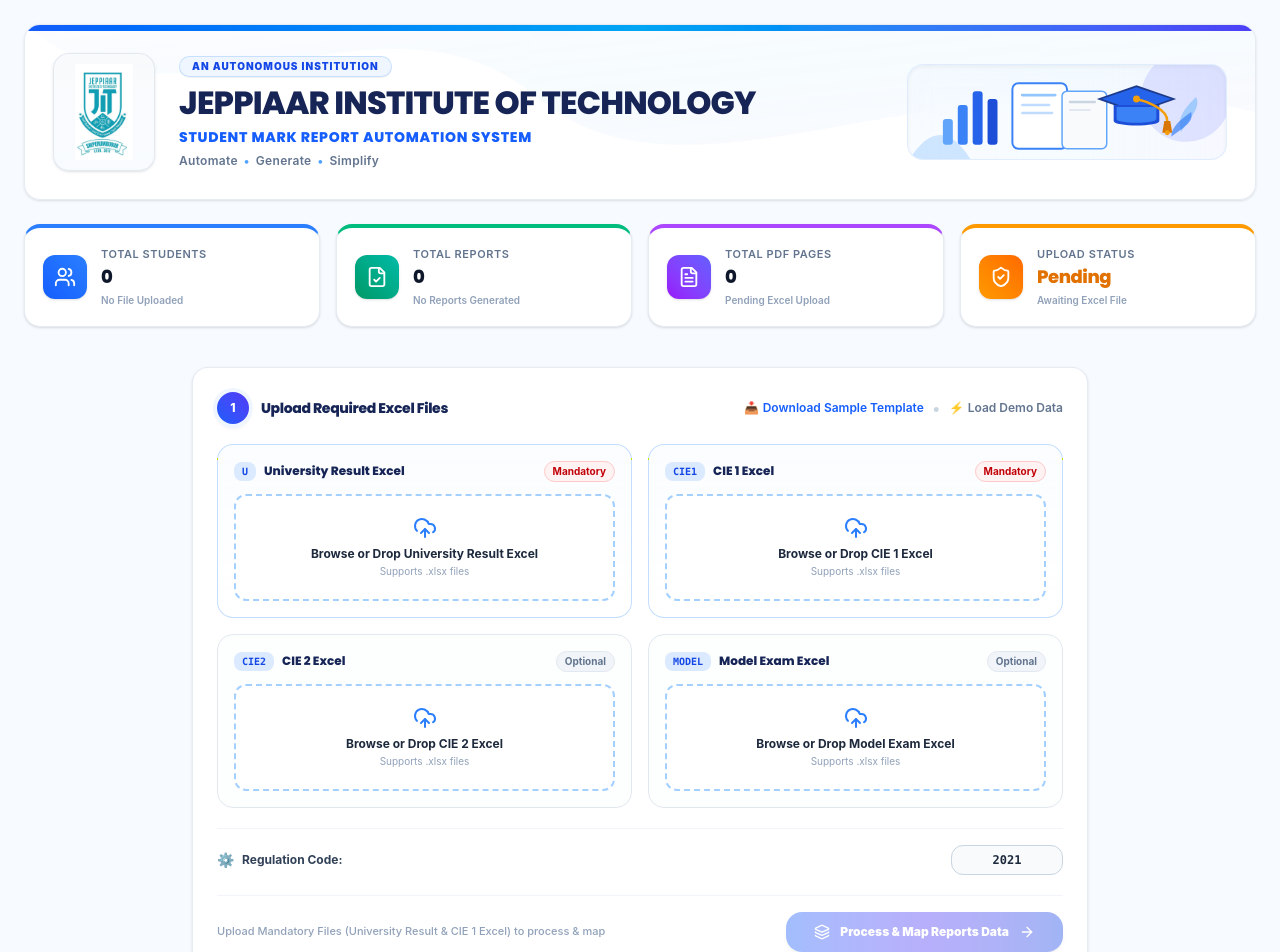
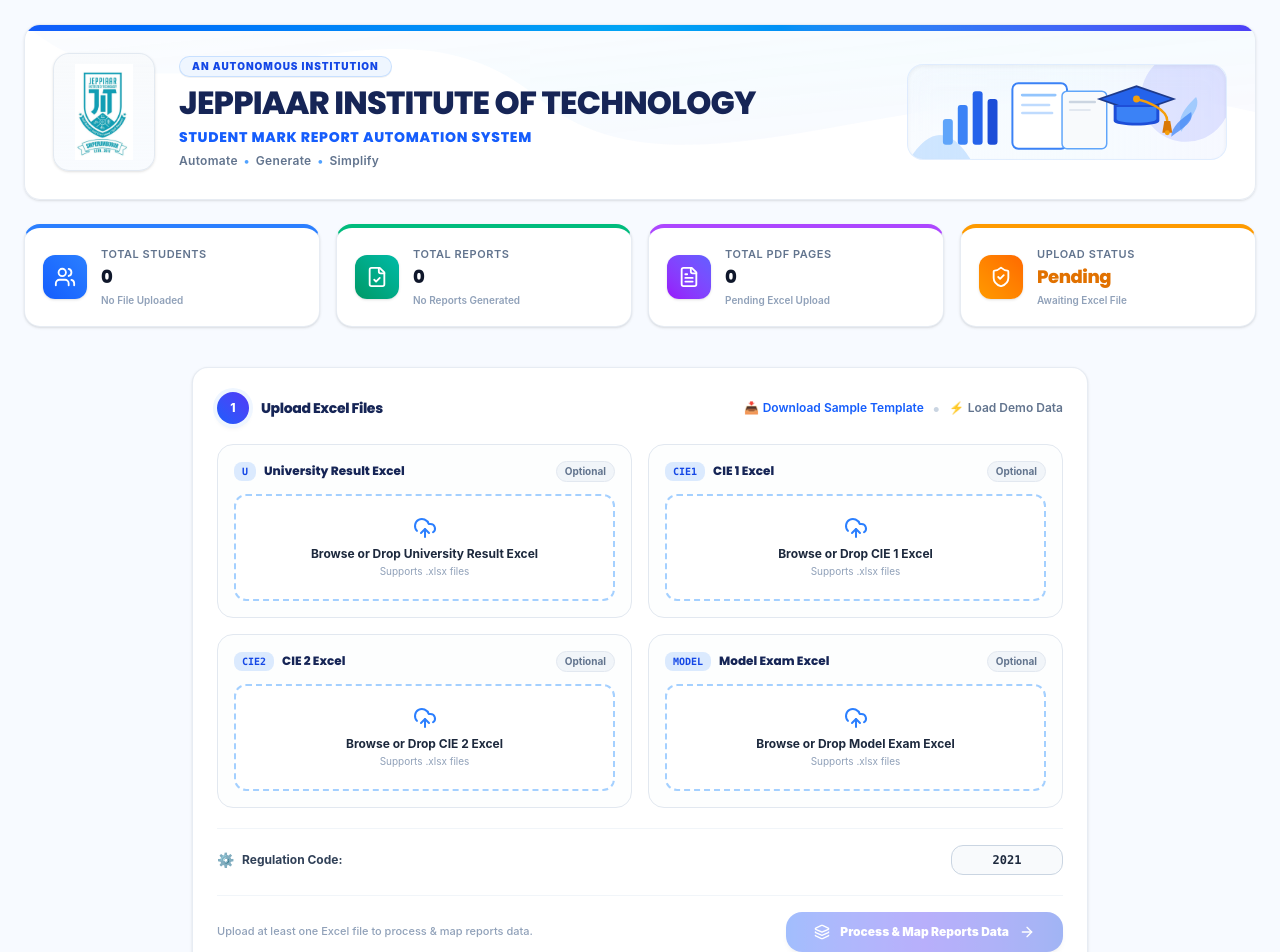
Before and after one commit to GowthamN-1806/REPORT_AUTOMATION, a React (Vite) app: page / in a window 1280 px wide. Shown: the top 952 px of the page. Built offline with nearby package versions, Linux system fonts and the light colour scheme.

Commit message:
Update upload workflow: allow independent single Excel file processing, remove mandatory labels, enable button for any uploaded file

```diff
--- a/src/app/components/UploadSection.tsx
+++ b/src/app/components/UploadSection.tsx
@@ -71,13 +71,17 @@
 
   const allSlotKeys: ('univ' | 'cie1' | 'cie2' | 'model')[] = ['univ', 'cie1', 'cie2', 'model'];
 
-  // Mandatory uploads: University Result Excel & CIE 1 Excel
-  const mandatoryUploaded = !!fileSlots.univ?.file && !!fileSlots.cie1?.file;
+  // Enable processing whenever AT LEAST ONE Excel file is uploaded
+  const hasAnyUploaded =
+    !!fileSlots.univ?.file ||
+    !!fileSlots.cie1?.file ||
+    !!fileSlots.cie2?.file ||
+    !!fileSlots.model?.file;
 
   return (
     <div className="w-full flex flex-col gap-6">
 
-      {/* STEP 1: Upload Excel File Slots (University & CIE 1 Mandatory, CIE 2 & Model Optional) */}
+      {/* STEP 1: Upload Excel File Slots (Any single Excel file can be processed independently) */}
       <div className="bg-white rounded-2xl p-6 shadow-sm border border-slate-200/80 hover:shadow-md transition-all duration-300">
         <div className="flex flex-wrap items-center justify-between gap-3 mb-5">
           <div className="flex items-center gap-3">
@@ -85,7 +89,7 @@
               1
             </div>
             <h3 className="text-sm font-extrabold text-blue-950 tracking-tight font-poppins">
-              Upload Required Excel Files
+              Upload Excel Files
             </h3>
           </div>
 
@@ -133,7 +137,6 @@
 
             const inputRef = getSlotRef(key);
             const isUploaded = slot.file !== null;
-            const isMandatory = key === 'univ' || key === 'cie1';
 
             const slotLabel =
               key === 'univ'
@@ -152,8 +155,6 @@
                 className={`rounded-2xl border p-4 transition-all duration-300 ${
                   isUploaded
                     ? 'border-emerald-300 bg-emerald-50/20'
-                    : isMandatory
-                    ? 'border-blue-200/90 bg-gradient-to-b from-blue-50/30 to-transparent hover:border-blue-400'
                     : 'border-slate-200 bg-slate-50/30 hover:border-slate-300'
                 }`}
               >
@@ -179,10 +180,6 @@
                     <span className="inline-flex items-center gap-1 text-[10px] font-extrabold text-emerald-700 bg-emerald-100/80 px-2.5 py-0.5 rounded-full border border-emerald-200">
                       <CheckCircle2 className="w-3 h-3 text-emerald-600" />
                       Uploaded
-                    </span>
-                  ) : isMandatory ? (
-                    <span className="text-[10px] font-bold text-red-700 bg-red-50 px-2 py-0.5 rounded-full border border-red-200">
-                      Mandatory
                     </span>
                   ) : (
                     <span className="text-[10px] font-bold text-slate-500 bg-slate-100 px-2 py-0.5 rounded-full border border-slate-200">
@@ -247,13 +244,13 @@
         {/* Action: Process & Map Reports Data Button */}
         <div className="mt-5 pt-4 border-t border-slate-100 flex flex-wrap items-center justify-between gap-3">
           <p className="text-[11px] text-slate-400 font-medium">
-            {!mandatoryUploaded ? 'Upload Mandatory Files (University Result & CIE 1 Excel) to process & map' : 'Mandatory files uploaded. Ready to process & map.'}
+            {!hasAnyUploaded ? 'Upload at least one Excel file to process & map reports data.' : 'Excel file uploaded. Ready to process & map.'}
           </p>
 
           <button
             type="button"
             onClick={onRunMerge}
-            disabled={!mandatoryUploaded || isProcessing}
+            disabled={!hasAnyUploaded || isProcessing}
             className="px-7 py-3 rounded-2xl bg-gradient-to-r from-blue-600 via-indigo-600 to-blue-700 hover:from-blue-700 hover:to-indigo-800 text-white text-xs font-black shadow-md hover:shadow-xl transition-all flex items-center gap-2.5 disabled:opacity-40 disabled:cursor-not-allowed hover:scale-[1.01]"
           >
             <Layers className="w-4 h-4" />
--- a/src/app/utils/excelMergeEngine.ts
+++ b/src/app/utils/excelMergeEngine.ts
@@ -81,24 +81,25 @@
   const validationWarnings: string[] = [];
 
   // Automatic Backend Template Selection Rules:
-  // Case 1: Uploaded University + CIE 1 => template_cie1.docx
-  // Case 2: Uploaded University + CIE 1 + CIE 2 => template_cie1_cie2.docx
-  // Case 3: Uploaded University + CIE 1 + CIE 2 + Model Exam => template_cie1_cie2_model.docx
+  // Single or Combined file upload template matching:
+  // - If Model Exam Excel is uploaded => template_cie1_cie2_model.docx
+  // - If CIE 2 Excel is uploaded => template_cie1_cie2.docx
+  // - Otherwise (University Result Excel or CIE 1 Excel only) => template_cie1.docx
   let templateFile = 'template_cie1.docx';
-  let detectedPatternName = 'University + CIE 1';
+  let detectedPatternName = 'Report Data';
   let activePattern: ResultPattern = 'pattern2';
 
-  if (cie2Count > 0 && modelCount > 0) {
+  if (modelCount > 0) {
     templateFile = 'template_cie1_cie2_model.docx';
-    detectedPatternName = 'University + CIE 1 + CIE 2 + Model Exam';
+    detectedPatternName = 'CIE I + CIE II + Model Exam';
     activePattern = 'pattern4';
   } else if (cie2Count > 0) {
     templateFile = 'template_cie1_cie2.docx';
-    detectedPatternName = 'University + CIE 1 + CIE 2';
+    detectedPatternName = 'CIE I + CIE II';
     activePattern = 'pattern3';
   } else {
     templateFile = 'template_cie1.docx';
-    detectedPatternName = 'University + CIE 1';
+    detectedPatternName = 'University Result / CIE I';
     activePattern = 'pattern2';
   }
 
```
